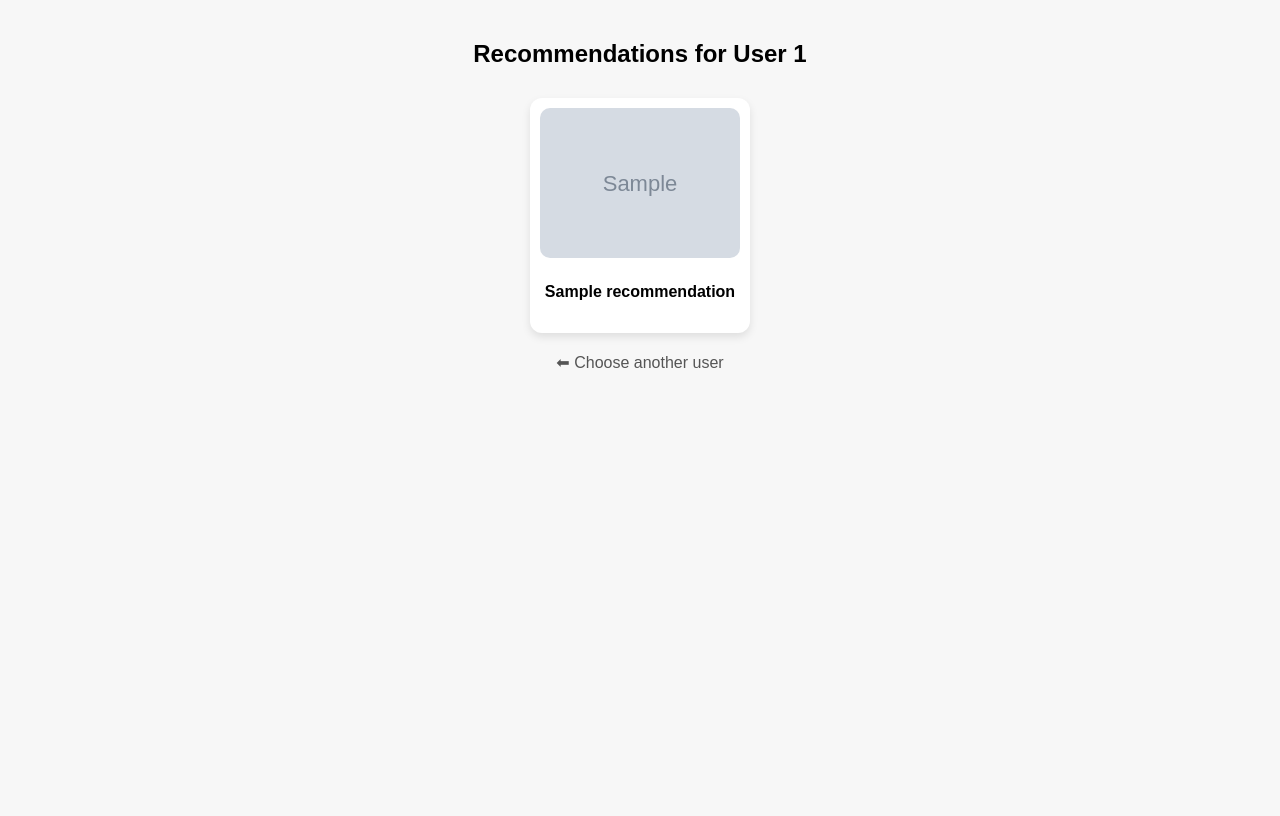
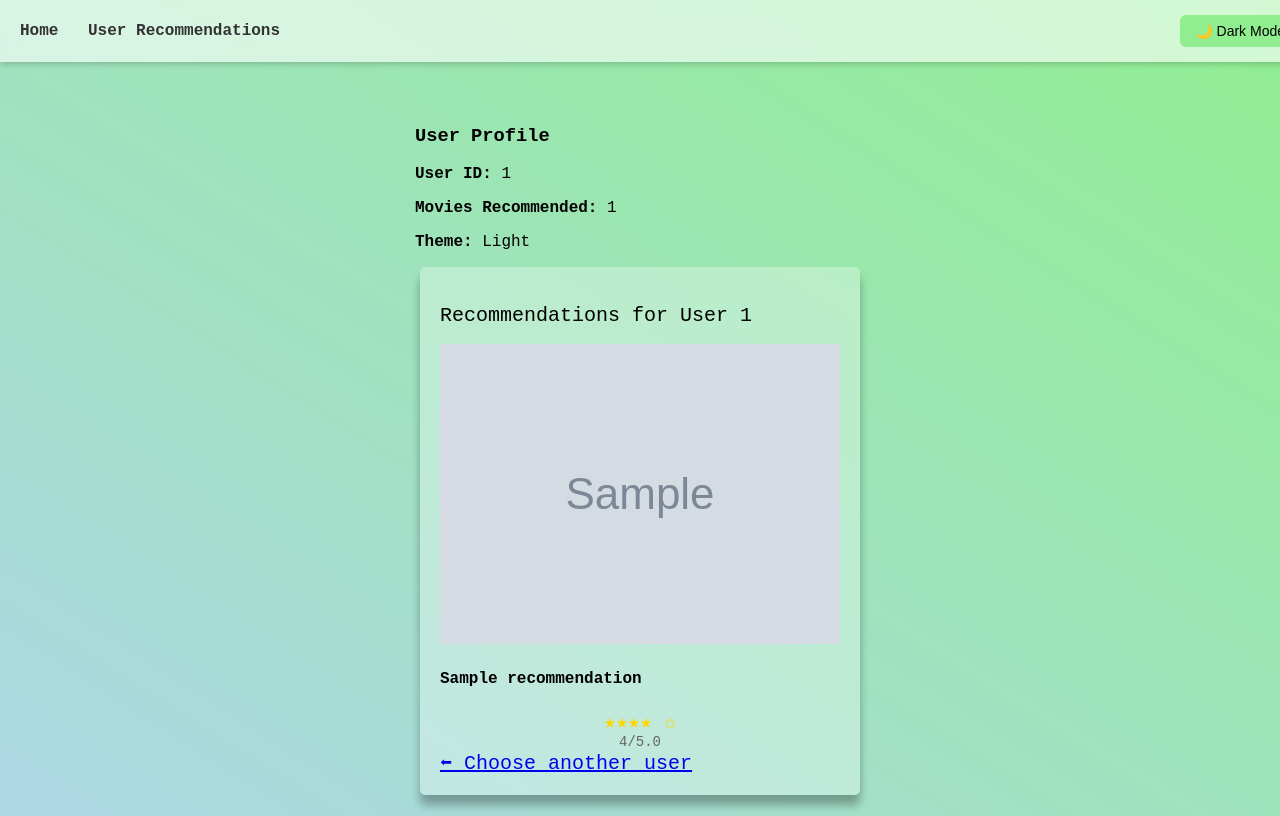
Before and after one commit to raymond-sangalang/Movie_Recommendation_System, a Flask app: template app/templates/user_recommend.html in a window 1280 px wide. Before the commit the page ends 368 px from the top, so only its background shows below. Run offline with Flask 3, Linux system fonts and the light colour scheme; the template is opened without the code that fills it: most values are stand-ins (such as "Sample title", 1, 10 or a date in 2020); grey boxes marked "Sample" are stand-in pictures; parts of the project's set-up code (start-up, migrations or seed data) failed here and were passed over.

Commit message:
Add files via upload

```diff
--- a/app/main.py
+++ b/app/main.py
@@ -1,4 +1,3 @@
-#
 """ main.py - Entry point for flask and executes the web application. """
 from flask import Flask
 from routes import application_routes
--- a/app/static/css/style.css
+++ b/app/static/css/style.css
@@ -1,4 +1,21 @@
-
+body {
+  display: flex;
+  flex-direction: row;
+  background: linear-gradient(to left bottom, lightgreen, lightblue);
+  min-height: 100vh;
+  justify-content: center;
+  align-items: center;
+  font-family: 'Courier New', Courier, monospace;
+}
+.container {
+  display: flex;
+  flex-direction: column;
+  background: rgba(255,255,255, .3);
+  border-radius: 5px;
+  box-shadow: 0 10px 10px rgba(0,0,0,.3);
+  padding: 20px;
+  margin: 5px;
+}
 .input {
   background: rgba(255,255,255, .4);
   border-color: rgba(255,255,255, .5);
@@ -25,3 +42,13 @@
     font-size: 20px;
     font-weight: 500;
 }
+
+.stars {          /* Star rating display */
+  font-size: 20px;
+  color: gold;
+  margin-top: 5px;
+}
+.star-container {
+  text-align: center;
+  margin-top: 8px;
+}
--- /dev/null
+++ b/app/templates/layout.html
@@ -0,0 +1,111 @@
+<!DOCTYPE html>
+<html lang="en">
+<head>
+    <meta charset="UTF-8">
+    <title>{{ title if title else "Movie Recommender" }}</title>
+
+    <!-- Global CSS -->
+    <link rel="stylesheet" href="{{ url_for('static', filename='css/style.css') }}">
+
+    <style>
+        /* Navbar styling */
+        nav {
+            width: 100%;
+            padding: 15px 20px;
+            display: flex;
+            justify-content: space-between;
+            align-items: center;
+            background: rgba(255, 255, 255, 0.6);
+            backdrop-filter: blur(6px);
+            position: fixed;
+            top: 0;
+            left: 0;
+            z-index: 999;
+            box-shadow: 0 2px 6px rgba(0,0,0,0.2);
+        }
+        nav a {
+            margin-right: 20px;
+            text-decoration: none;
+            color: #333;
+            font-weight: 600;
+        }
+        nav a:hover {
+            text-decoration: underline;
+        }
+
+        /* Dark mode */
+        body.dark {
+            background: #111 !important;
+            color: #f4f4f4;
+        }
+        body.dark nav {
+            background: rgba(0, 0, 0, 0.7);
+        }
+        body.dark nav a {
+            color: #f9f9f9;
+        }
+        body.dark .container,
+        body.dark .movie-card {
+            background: rgba(255,255,255,0.08) !important;
+            color: white !important;
+            box-shadow: 0 0 10px rgba(255,255,255,0.1);
+        }
+        body.dark .btn {
+            background: #444 !important;
+            color: #fff;
+        }
+
+        /* Page spacing (navbar offset) */
+        .page-content {
+            margin-top: 90px;
+        }
+
+        /* Dark mode toggle button */
+        #darkToggle {
+            padding: 8px 15px;
+            border-radius: 6px;
+            background: lightgreen;
+            cursor: pointer;
+            font-size: 14px;
+            border: none;
+        }
+    </style>
+
+    <script>
+        // Load saved theme
+        document.addEventListener("DOMContentLoaded", function () {
+            if (localStorage.getItem("theme") === "dark") {
+                document.body.classList.add("dark");
+            }
+        });
+
+        function toggleDarkMode() {
+            document.body.classList.toggle("dark");
+
+            if (document.body.classList.contains("dark")) {
+                localStorage.setItem("theme", "dark");
+            } else {
+                localStorage.setItem("theme", "light");
+            }
+        }
+    </script>
+</head>
+
+<body>
+
+    <!-- Navigation Bar -->
+    <nav>
+        <div>
+            <a href="/">Home</a>
+            <a href="/user">User Recommendations</a>
+        </div>
+
+        <button id="darkToggle" onclick="toggleDarkMode()">🌙 Dark Mode</button>
+    </nav>
+
+    <div class="page-content">
+        {% block content %}{% endblock %}
+    </div>
+
+</body>
+</html>
--- a/app/templates/user_recommend.html
+++ b/app/templates/user_recommend.html
@@ -1,63 +1,59 @@
-<!DOCTYPE html>
-<html lang="en">
+{% extends "layout.html" %}
+{% block content %}
 
-  <head>
-      <meta charset="UTF-8">
+<div class="page-wrapper">
 
-      <title>User {{ user_id }} Recommendations</title>
-      <style>
-          body {
-              font-family: Arial;
-              text-align: center;
-              background: #f7f7f7;
-          }
-          h2 {
-              margin-top: 40px;
-          }
-          img {
-              border-radius: 10px;
-              width: 100%;
-          }
-          a {
-              text-decoration: none;
-              color: #555;
-              display: inline-block;
-              margin-top: 20px;
-          }
+    <!-- Sidebar -->
+    <div class="sidebar">
+        <h3>User Profile</h3>
+        <p><b>User ID:</b> {{ user_id }}</p>
+        <p><b>Movies Recommended:</b> {{ recommendations|length }}</p>
+        <p><b>Theme:</b>
+            {% if 'dark' in localStorage %}
+                Dark
+            {% else %}
+                Light
+            {% endif %}
+        </p>
+    </div>
 
-          .movie-grid {
-              display: flex;
-              flex-wrap: wrap;
-              justify-content: center;
-              gap: 20px;
-              margin-top: 30px;
-          }
-          .movie-card {
-              background: white;
-              border-radius: 12px;
-              box-shadow: 0 4px 8px rgba(0,0,0,0.1);
-              width: 200px;
-              padding: 10px;
-              transition: transform 0.2s ease;
-          }
-          .movie-card:hover {
-              transform: scale(1.05);
-          }
-      </style>
+    <!-- Recommendations -->
+    <div class="container">
 
-  </head>
+        <h2 class="info-text">Recommendations for User {{ user_id }}</h2>
 
-  <body>
-      <h2>Recommendations for User {{ user_id }}</h2>
         <div class="movie-grid">
             {% for r in recommendations %}
             <div class="movie-card">
+
                 <img src="{{ r.poster }}" alt="{{ r.title }}">
                 <h4>{{ r.title }}</h4>
+
+                <!-- ⭐ STAR RATING -->
+                <div class="star-container">
+                    {% set full = r.rating|int %}
+                    {% set half = 1 if r.rating - full >= 0.5 else 0 %}
+                    {% set empty = 5 - full - half %}
+
+                    <div class="stars">
+                        {% for _ in range(full) %}★{% endfor %}
+                        {% if half %}☆{% endif %}
+                        {% for _ in range(empty) %}✩{% endfor %}
+                    </div>
+
+                    <div style="font-size:14px; color:#666;">
+                        {{ r.rating }}/5.0
+                    </div>
+                </div>
+
             </div>
             {% endfor %}
         </div>
-      <a href="/user">⬅ Choose another user</a>
-  </body>
 
-</html>
+        <a href="/user" class="info-text">⬅ Choose another user</a>
+
+    </div>
+
+</div>
+
+{% endblock %}
```
Also changed, not shown: app/recommender_utils.py (+16 -2 lines), app/templates/index.html (+11 -42 lines), app/templates/recommend.html (+34 -57 lines), app/templates/user_select.html (+24 -18 lines), README.md. Lines whose indentation alone changed are shown as unchanged.
